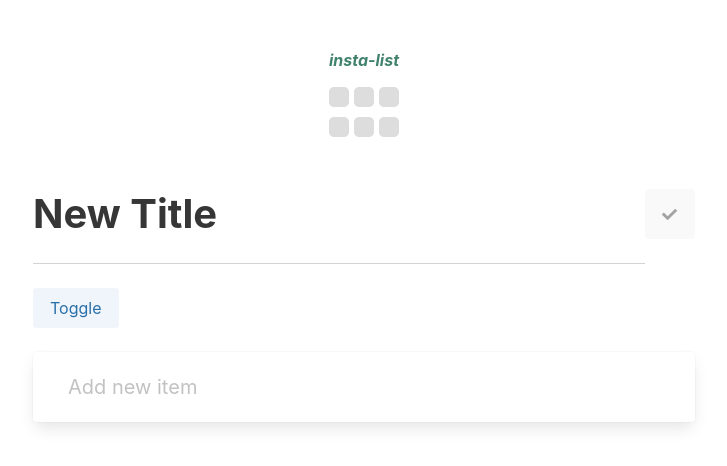
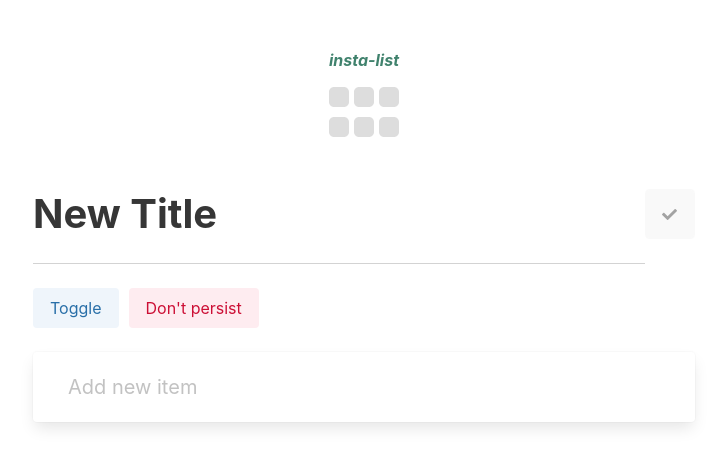
Before and after one commit to kushrast/turbo-stacks, a React (Create React App) app in the folder frontend/: page /instalist/new_list in a window 1280 px wide. Shown: the top 466 px of the page, without its empty margins (276-1003 px from the left). Built offline with nearby package versions, Linux system fonts and the light colour scheme.

Commit message:
Adding persistence flag

```diff
--- a/frontend/src/InstaList.jsx
+++ b/frontend/src/InstaList.jsx
@@ -147,6 +147,12 @@ class ListControls extends React.Component {
           :
           <button class="button is-info" onClick={this.props.toggleList}>Untoggle</button>
         }
+        <button class={!this.props.persist ? "button is-danger is-light" : "button is-primary is-light"} style={{marginLeft: "10px"}} onClick={this.props.togglePersist}>
+          { !this.props.persist ?
+            <span> Don't persist </span> :
+            <span> Persist </span>
+          }
+        </button>
         </div>
       </div>
       );
@@ -174,7 +180,7 @@ class BaseInstaList extends React.Component {
     return (
       <div>
           <ListTitle value={this.props.title}  numItems={this.props.items.length} saveList={this.props.saveList} updateTitle={this.props.updateTitle} />
-          <ListControls toggleList={this.toggleList} isToggled={!this.state.showAll}/>
+          <ListControls toggleList={this.toggleList} isToggled={!this.state.showAll} togglePersist={this.props.togglePersist} persist={this.props.persist}/>
           <SortableListContainer onSortEnd={this.props.onSortEnd} distance={1}>
           {
             this.state.showAll ?
@@ -224,6 +230,7 @@ class InstaList extends React.Component {
     var savedListData = getInstaList(props.match.params.id);
 
     this.state = {
+      persist: savedListData.persist,
       items: savedListData.items,
       title: savedListData.title
     }
@@ -255,9 +262,13 @@ class InstaList extends React.Component {
     this.setState({items: newItemsList});
   }
 
+  togglePersist = () => {
+    this.setState({persist: !this.state.persist});
+  }
+
   render() {
     return (
-      <BaseInstaList title={this.state.title} items={this.state.items} saveList={this.saveList} updateTitle={this.updateTitle} toggleList={this.toggleList} onSortEnd={this.onSortEnd} onDelete={this.onDelete} addNewItem={this.addNewItem}/>
+      <BaseInstaList title={this.state.title} items={this.state.items} saveList={this.saveList} updateTitle={this.updateTitle} toggleList={this.toggleList} onSortEnd={this.onSortEnd} onDelete={this.onDelete} addNewItem={this.addNewItem} persist={this.state.persist} togglePersist={this.togglePersist}/>
       );
   }
 }
@@ -267,6 +278,7 @@ class InstaListFormTemplate extends React.Component {
     super(props);
 
     this.state = {
+      persist: false,
       items: [],
       title: "New Title"
     }
@@ -287,7 +299,7 @@ class InstaListFormTemplate extends React.Component {
   }
 
   saveList = () => {
-    var newListId = createNewInstaList(this.state.title, this.state.items);
+    var newListId = createNewInstaList(this.state.title, this.state.items, this.state.persist);
 
     this.props.history.push("/instalist/" + newListId);
   }
@@ -298,9 +310,13 @@ class InstaListFormTemplate extends React.Component {
     this.setState({items: newItemsList});
   }
 
+  togglePersist = () => {
+    this.setState({persist: !this.state.persist});
+  }
+
   render() {
     return (
-      <BaseInstaList title={this.state.title} items={this.state.items} saveList={this.saveList} updateTitle={this.updateTitle} toggleList={this.toggleList} onSortEnd={this.onSortEnd} onDelete={this.onDelete} addNewItem={this.addNewItem}/>
+      <BaseInstaList title={this.state.title} items={this.state.items} saveList={this.saveList} updateTitle={this.updateTitle} toggleList={this.toggleList} onSortEnd={this.onSortEnd} onDelete={this.onDelete} addNewItem={this.addNewItem}  persist={this.state.persist} togglePersist={this.togglePersist}/>
       );
   }
 }
--- a/frontend/src/api/Storage.js
+++ b/frontend/src/api/Storage.js
@@ -2,7 +2,7 @@ import { v4 as uuidv4 } from 'uuid';
 
 class StorageClient {
 	constructor(){}
-	createNewInstaList(title, listItems){}
+	createNewInstaList(title, listItems, persist){}
 	getInstaList(listId){}
 }
 
@@ -15,7 +15,7 @@ class LocalStorageClient extends StorageClient {
 		}
 	}
 
-	createNewInstaList = (title, listItems) => {
+	createNewInstaList = (title, listItems, persist) => {
 		var storage = this.getLocalStorage();
 		if (storage != null) {
 			var listId = uuidv4();
@@ -30,7 +30,7 @@ class LocalStorageClient extends StorageClient {
 				currentLists = JSON.parse(currentListsAsString);
 			}
 
-			currentLists[listId] = {"title": title, "items": listItems, "creationTimestampMs": creationTimestampMs}
+			currentLists[listId] = {"title": title, "items": listItems, "creationTimestampMs": creationTimestampMs, "persist": persist}
 
 			storage.setItem("lists", JSON.stringify(currentLists));
 
```
